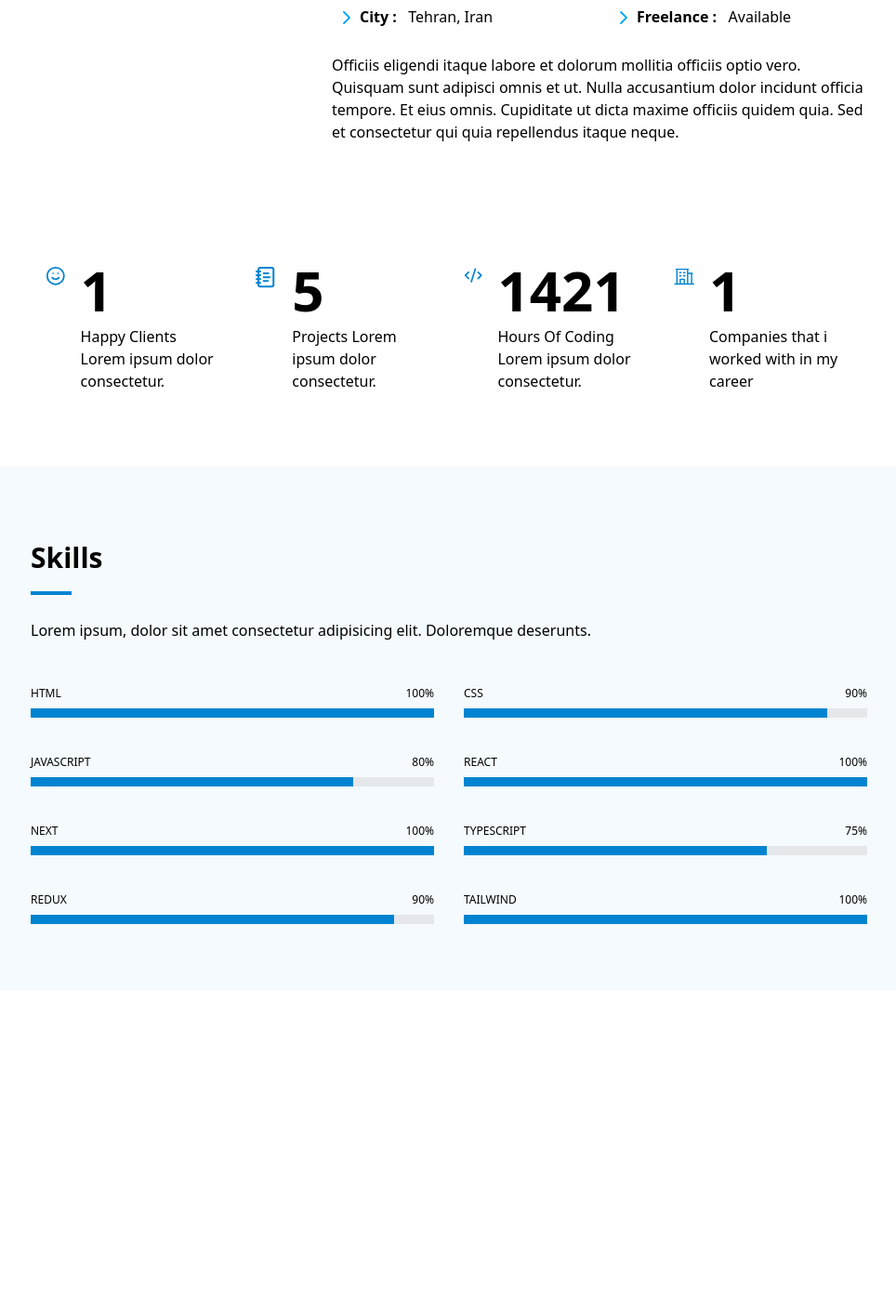
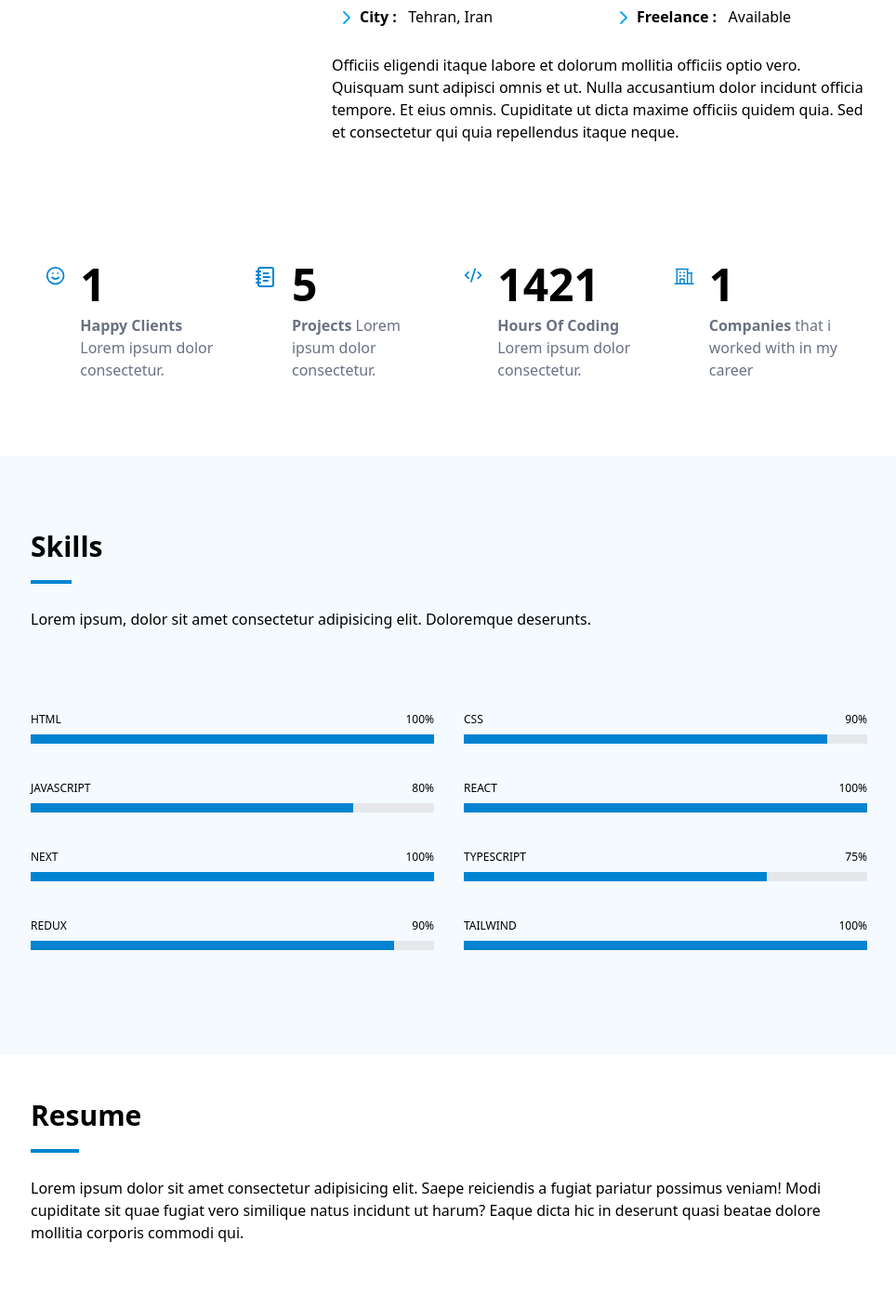
Before and after one commit to Parsa10Gh/Portfolio, a Next.js app: page / in a window 1280 px wide. Shown: the part 1370-2777 px from the top of the page at 93% size, without its empty margins (307-1271 px from the left). Before the commit the page ends 2436 px from the top, so only its background shows below. Built offline with nearby package versions, Linux system fonts and the light colour scheme.

Commit message:
Resume finished

```diff
--- a/src/app/page.tsx
+++ b/src/app/page.tsx
@@ -1,6 +1,7 @@
 import About from "@/components/about/About";
 import Hero from "@/components/hero/Hero";
 import NavMenu from "@/components/navMenu/NavMenu";
+import Resume from "@/components/resume/Resume";
 import Skills from "@/components/skills/Skills";
 import Stats from "@/components/stats/Stats";
 
@@ -14,6 +15,7 @@ export default function Home() {
           <About />
           <Stats />
           <Skills />
+          <Resume />
         </div>
       </div>
     </>
--- /dev/null
+++ b/src/components/resume/Resume.tsx
@@ -0,0 +1,84 @@
+import React from "react";
+
+const Resume = () => {
+  return (
+    <div
+      id="resume-container"
+      className="px-2 min-[480px]:px-14 sm:px-36 lg:px-10"
+    >
+      <h1 className="py-12 text-3xl font-bold">
+        <span className="border-b-4 border-sky-600 pb-4">Res</span>ume
+      </h1>
+      <p>
+        Lorem ipsum dolor sit amet consectetur adipisicing elit. Saepe
+        reiciendis a fugiat pariatur possimus veniam! Modi cupiditate sit quae
+        fugiat vero similique natus incidunt ut harum? Eaque dicta hic in
+        deserunt quasi beatae dolore mollitia corporis commodi qui.
+      </p>
+      <div className="grid lg:grid-cols-2 gap-4 py-16">
+        <div>
+          <h1 className="text-2xl font-bold px-4 pb-6">Summery</h1>
+          <div className="flex items-center relative py-2">
+            <div className="h-4 w-4 border-2 border-[#119DDD] rounded-xl absolute left-[-7px] bottom-[-1.5px]"></div>
+            <h2 className="pl-4 text-xl text-gray-600 font-semibold absolute">
+              PARSA GHORBANI
+            </h2>
+          </div>
+          <p className="pl-6 py-3 border-l-2 border-[#119DDD]">
+            Lorem ipsum dolor sit amet consectetur adipisicing elit. Nihil id
+            recusandae eius tempora autem quaerat illum, ullam harum eaque
+            perspiciatis. Quis tempora beatae neque quod magni ipsa dolorem
+            assumenda itaque?
+            <ul className="pt-4 list-disc pl-6">
+              <li className="py-1">Portland par 127,Orlando, FL</li>
+              <li className="py-1">(+98)9397815214</li>
+              <li className="py-1">parsa.ghorbani11@gmail.com</li>
+            </ul>
+          </p>
+        </div>
+        <div>
+          <h1 className="text-2xl font-bold px-4 pb-6">Education</h1>
+          <div className="flex items-center relative py-2">
+            <div className="h-4 w-4 border-2 border-[#119DDD] rounded-xl  absolute left-[-7px] bottom-[-1.5px]"></div>
+            <h2 className="pl-4 absolute text-xl text-gray-600 font-semibold">
+              BACHELOR OF ELECTRICAL ENGINEERING
+            </h2>
+          </div>
+          <div className="pl-6 py-3 border-l-2 border-[#119DDD]">
+            <p className="px-4 py-2 block">2021-2025</p>
+            <p className="py-1 italic">
+              Iran University of Science and Technology, Tehran
+            </p>
+            <p className="py-2">
+              Lorem ipsum dolor sit amet consectetur adipisicing elit. Nihil id
+              recusandae eius tempora autem quaerat illum, ullam harum eaque
+              perspiciatis. Quis tempora beatae neque quod magni ipsa dolorem
+              assumenda itaque?
+            </p>
+          </div>
+        </div>
+        <div>
+          <h1 className="text-2xl font-bold px-4 pb-6">Professional Experience</h1>
+          <div className="flex items-center relative py-2">
+            <div className="h-4 w-4 border-2 border-[#119DDD] rounded-xl absolute left-[-7px] bottom-[-1.5px]"></div>
+            <h2 className="pl-4 text-xl text-gray-600 font-semibold absolute">
+              JUNIOR FRONT-END DEVELOPER
+            </h2>
+          </div>
+          <div className="pl-6 py-3 border-l-2 border-[#119DDD]">
+            <p className="px-4 py-2 block">July–October 2024</p>
+            <p className="py-1 italic">Gashtasp, Tehran</p>
+            <p className="py-2">
+              Lorem ipsum dolor sit amet consectetur adipisicing elit. Nihil id
+              recusandae eius tempora autem quaerat illum, ullam harum eaque
+              perspiciatis. Quis tempora beatae neque quod magni ipsa dolorem
+              assumenda itaque?
+            </p>
+          </div>
+        </div>
+      </div>
+    </div>
+  );
+};
+
+export default Resume;
--- a/src/components/skills/Skills.tsx
+++ b/src/components/skills/Skills.tsx
@@ -32,15 +32,15 @@ const Skills = () => {
         Lorem ipsum, dolor sit amet consectetur adipisicing elit. Doloremque
         deserunts.
       </p>
-      <div className="py-10 grid lg:grid-cols-2 gap-8 text-xs font-medium">
-        {Object.entries(mySkills).map((skill) => (
-          <div>
+      <div className="py-20 grid lg:grid-cols-2 gap-8 text-xs font-medium">
+        {Object.entries(mySkills).map(([skill,percentage]) => (
+          <div key={skill} className="">
             <div className="flex justify-between py-2">
-              <p>{skill[0]}</p>
-              <p>{skill[1]}%</p>
+              <p>{skill}</p>
+              <p>{percentage}%</p>
             </div>
             <div className="w-full h-2.5 relative bg-gray-200">
-              <div className="bg-sky-600 absolute h-full" style={{width: `${skill[1]}%`}}></div>
+              <div className="bg-sky-600 absolute h-full" style={{width: `${percentage}%`}}></div>
             </div>
           </div>
         ))}
--- a/src/components/stats/Stats.tsx
+++ b/src/components/stats/Stats.tsx
@@ -9,36 +9,36 @@ const Stats = () => {
       <div className="flex items-start">
         <LuSmile className="text-5xl text-sky-600 h-fit py-1"/>
         <div className="pl-4">
-          <h1 className="text-5xl lg:text-6xl font-semibold pb-2"><AnimatedCounter from={0} to={1} /></h1>
-          <p className="font-light">
-            <strong>Happy Clients</strong> Lorem ipsum dolor consectetur.
+          <h1 className="text-5xl font-bold pb-2"><AnimatedCounter from={0} to={1} /></h1>
+          <p className="font-light text-gray-500">
+            <strong className="font-semibold">Happy Clients</strong> Lorem ipsum dolor consectetur.
           </p>
         </div>
       </div>
       <div className="flex items-start">
         <LuNotebookText className="text-5xl text-sky-600 h-fit py-1"/>
         <div className="pl-4">
-          <h1 className="text-5xl lg:text-6xl font-semibold pb-2"><AnimatedCounter from={0} to={5} /></h1>
-          <p className="font-light">
-            <strong>Projects</strong> Lorem ipsum dolor consectetur.
+          <h1 className="text-5xl font-bold pb-2"><AnimatedCounter from={0} to={5} /></h1>
+          <p className="font-light text-gray-500">
+            <strong className="font-semibold">Projects</strong> Lorem ipsum dolor consectetur.
           </p>
         </div>
       </div>
       <div className="flex items-start">
         <LuCodeXml className="text-5xl text-sky-600 h-fit py-1"/>
         <div className="pl-4">
-          <h1 className="text-5xl lg:text-6xl font-semibold pb-2"><AnimatedCounter from={0} to={1421} /></h1>
-          <p className="font-light">
-            <strong>Hours Of Coding</strong> Lorem ipsum dolor consectetur.
+          <h1 className="text-5xl font-bold pb-2"><AnimatedCounter from={0} to={1421} /></h1>
+          <p className="font-light text-gray-500">
+            <strong className="font-semibold">Hours Of Coding</strong> Lorem ipsum dolor consectetur.
           </p>
         </div>
       </div>
       <div className="flex items-start">
         <PiBuildingOffice className="text-5xl text-sky-600 h-fit py-1"/>
         <div className="pl-4">
-          <h1 className="text-5xl lg:text-6xl font-semibold pb-2"><AnimatedCounter from={0} to={1} /></h1>
-          <p className="font-light">
-            <strong>Companies</strong> that i worked with in my career
+          <h1 className="text-5xl font-bold pb-2"><AnimatedCounter from={0} to={1} /></h1>
+          <p className="font-light text-gray-500">
+            <strong className="font-semibold">Companies</strong> that i worked with in my career
           </p>
         </div>
       </div>
```
